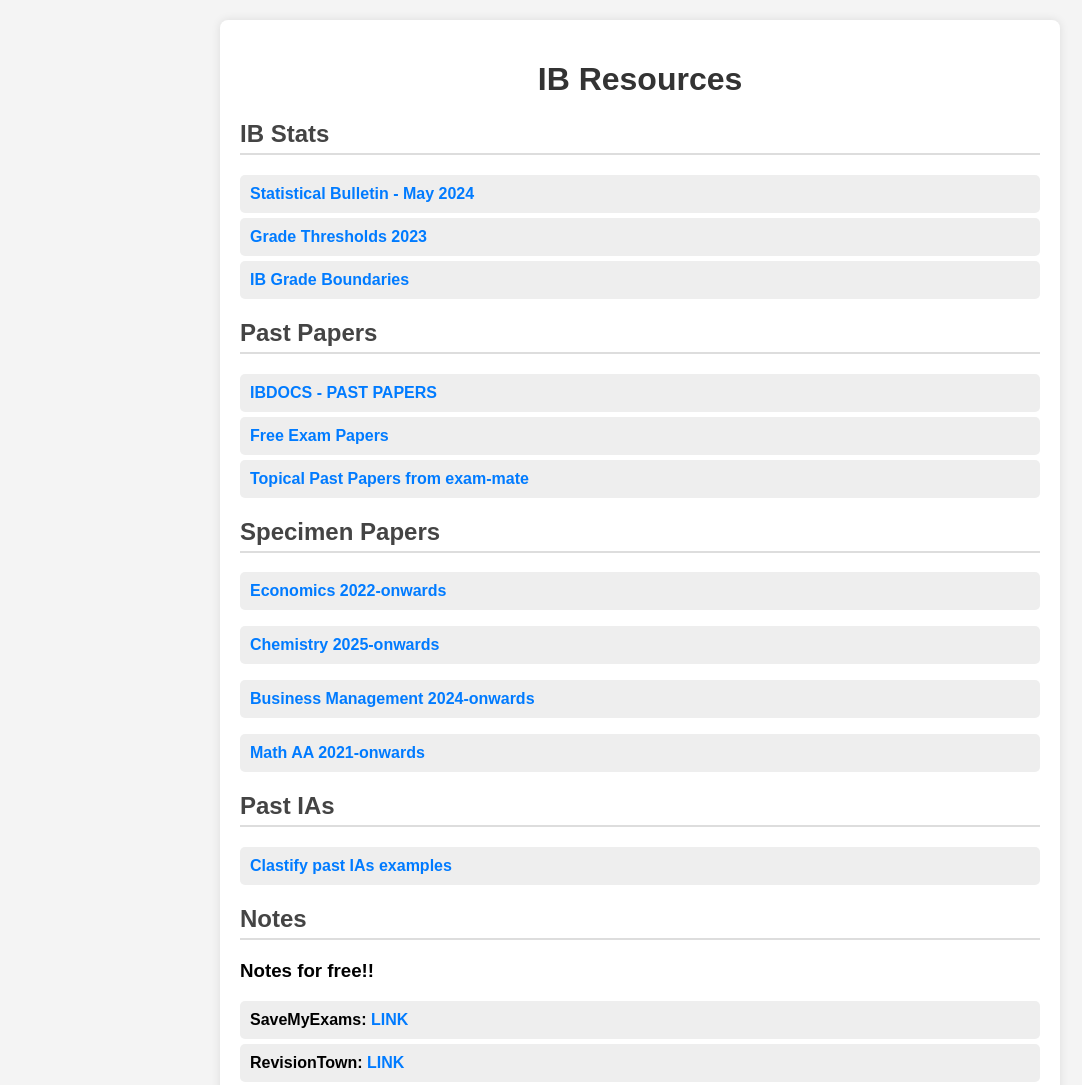
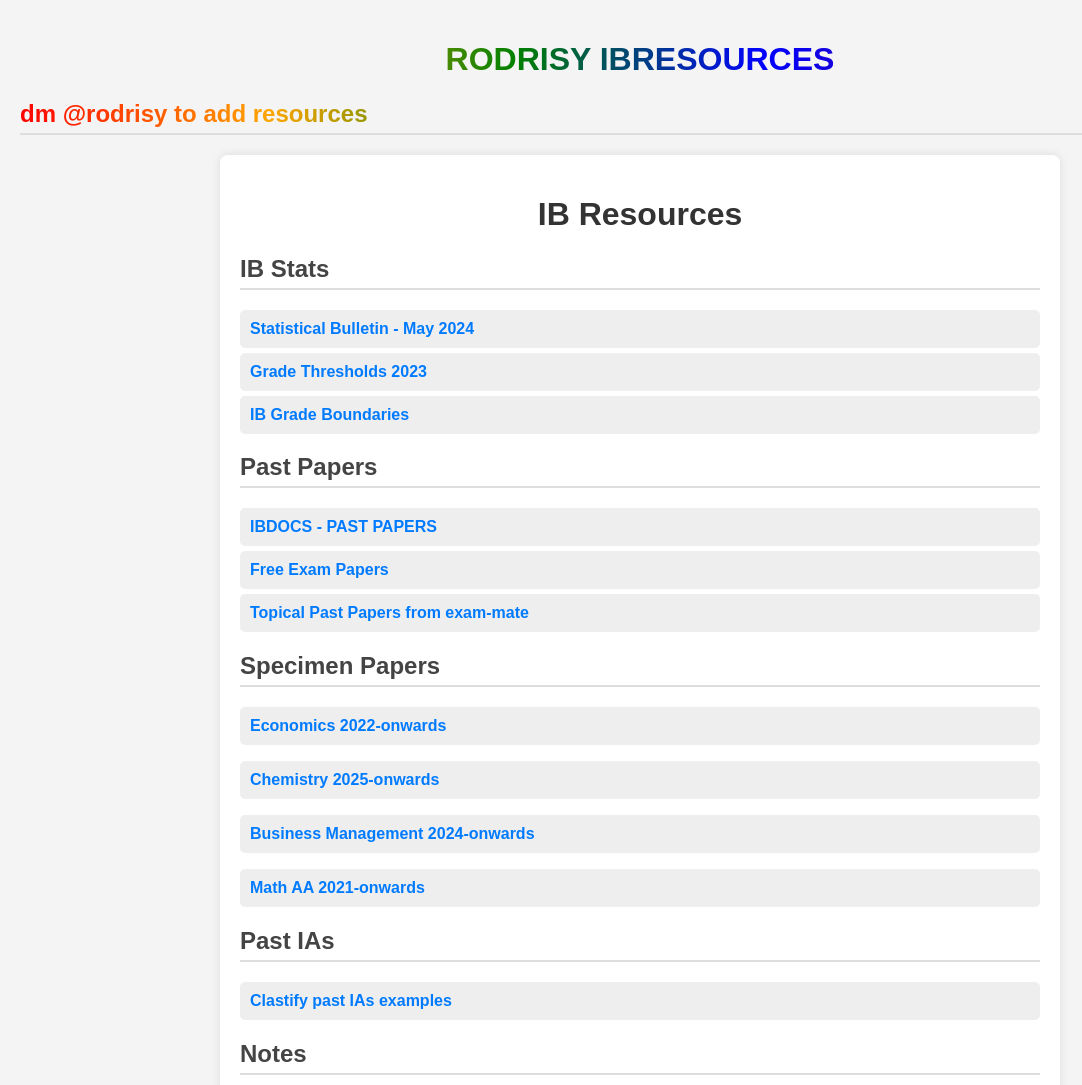
Before and after one commit to rodrisy/ibresources, a plain HTML site: page index.html in a window 1280 px wide. Shown: the top 1085 px of the page, without its empty margins (0-1082 px from the left). Drawn offline with Linux system fonts and the light colour scheme.

Commit message:
added text

```diff
--- a/index.html
+++ b/index.html
@@ -9,6 +9,9 @@
 </head>
 
 <body>
+
+    <h1 class="rainbow">RODRISY IBRESOURCES</h1>
+    <h2 class="rainbow">dm @rodrisy to add resources</h2>
     <div class="container">
         <h1>IB Resources</h1>
 
--- a/style.css
+++ b/style.css
@@ -68,3 +68,12 @@ a:hover {
 .btn-teal {
     background-color: #17a2b8;
 }
+
+
+.rainbow {
+    background: linear-gradient(90deg, red, orange, green, blue, indigo, violet);
+    -webkit-background-clip: text;
+    -webkit-text-fill-color: transparent;
+    background-clip: text;
+    color: transparent;
+}
```
